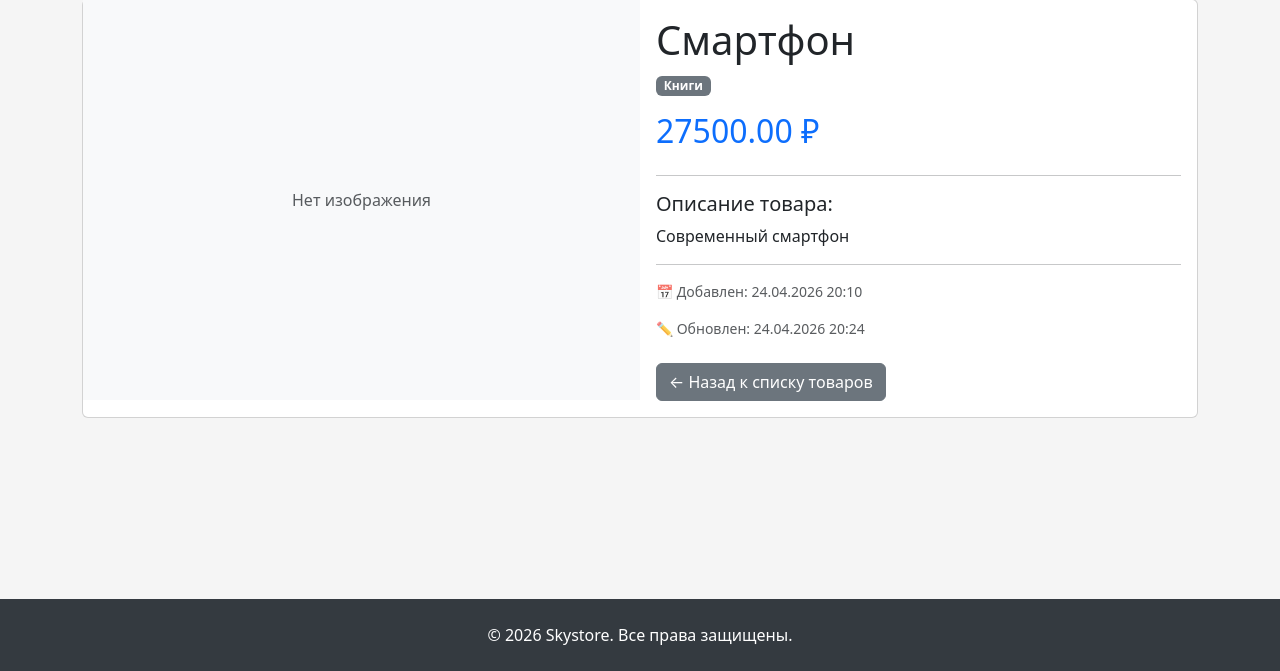
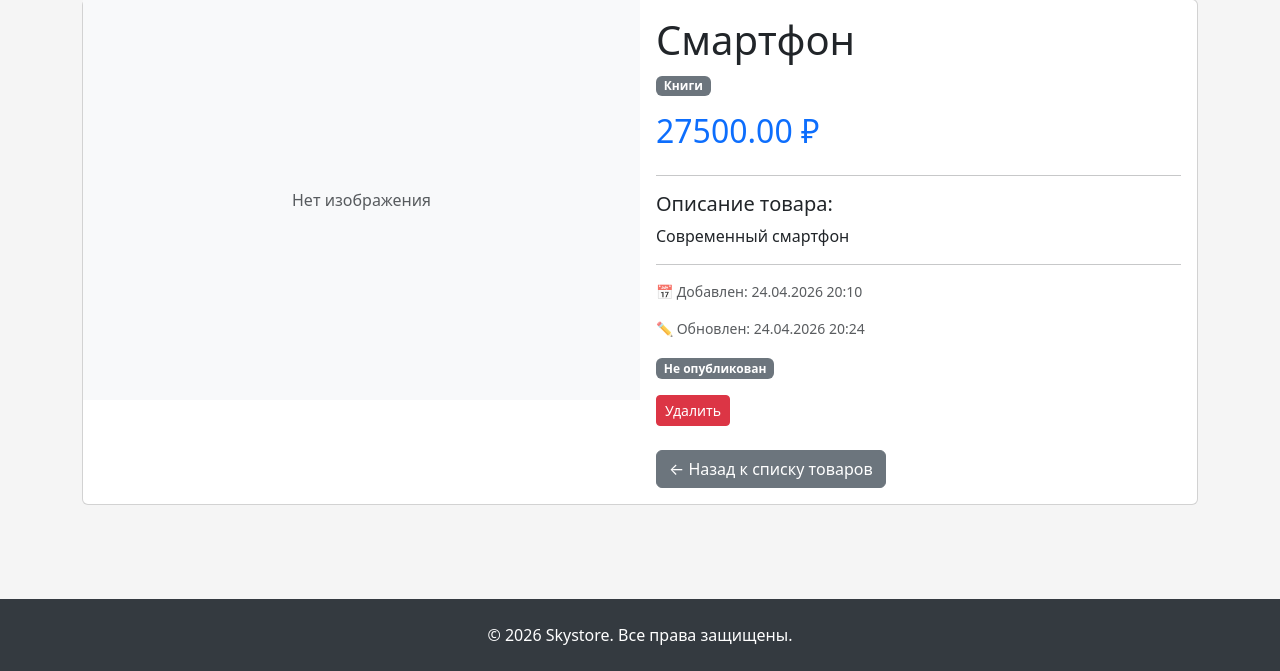
Before and after one commit to Margarita2405/Project9-Skypro-Django, a Django app: page /catalog/products/detail/2/ in a window 1280 px wide. Shown: the part 129-800 px from the top of the page. Run offline with Django 5.2, Linux system fonts and the light colour scheme; the visitor is signed in with stand-in values (Sample User, id 1); data comes from the database, SQL or seed files in the repository; some libraries are stand-ins or nearby versions.

Commit message:
Update catalog/templates/catalog/product_detail.html

```diff
--- a/catalog/templates/catalog/product_detail.html
+++ b/catalog/templates/catalog/product_detail.html
@@ -44,6 +44,33 @@
                     <p>📅 Добавлен: {{ product.created_at|date:"d.m.Y H:i" }}</p>
                     <p>✏️ Обновлен: {{ product.updated_at|date:"d.m.Y H:i" }}</p>
                 </div>
+                <!-- Статус публикации -->
+                <div class="mt-3">
+                    {% if product.is_published %}
+                        <span class="badge bg-success">Опубликован</span>
+                    {% else %}
+                        <span class="badge bg-secondary">Не опубликован</span>
+                    {% endif %}
+                </div>
+
+                <!-- Кнопка "Снять с публикации" (только для модератора) -->
+                {% if perms.catalog.can_unpublish_product and product.is_published %}
+                <form action="{% url 'catalog:unpublish_product' product.pk %}" method="post" class="mt-2">
+                    {% csrf_token %}
+                    <button type="submit" class="btn btn-warning btn-sm">Снять с публикации</button>
+                </form>
+                {% endif %}
+
+                <!-- Кнопки редактирования и удаления -->
+                <div class="mt-3">
+                    {% if product.owner == request.user %}
+                        <a href="{% url 'catalog:product_update' product.pk %}" class="btn btn-primary btn-sm">Редактировать</a>
+                    {% endif %}
+
+                    {% if product.owner == request.user or perms.catalog.delete_product %}
+                        <a href="{% url 'catalog:product_delete' product.pk %}" class="btn btn-danger btn-sm">Удалить</a>
+                    {% endif %}
+                </div>
 
                 <!-- Кнопка возврата к списку товаров -->
                 <div class="mt-4">
```
